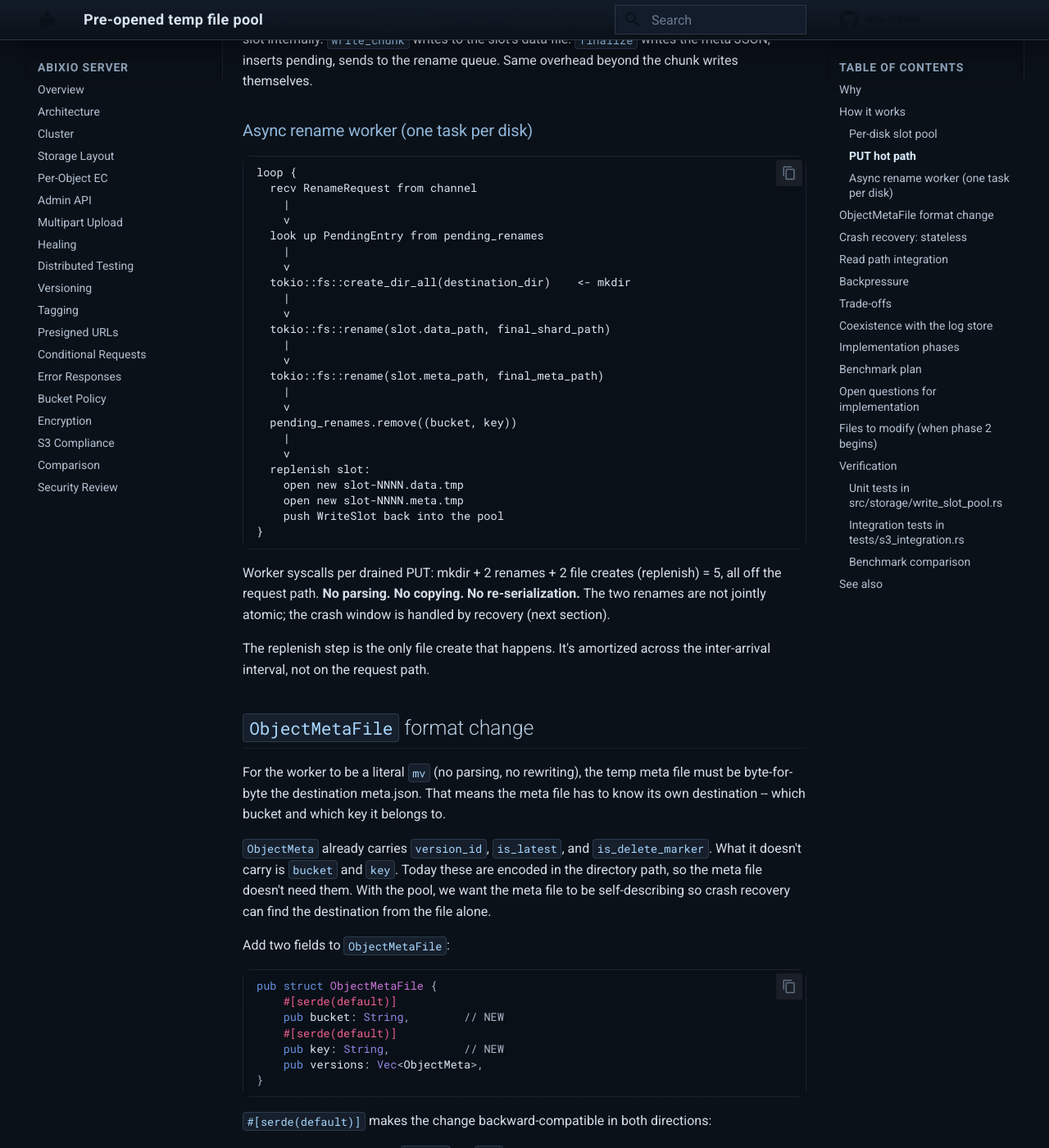
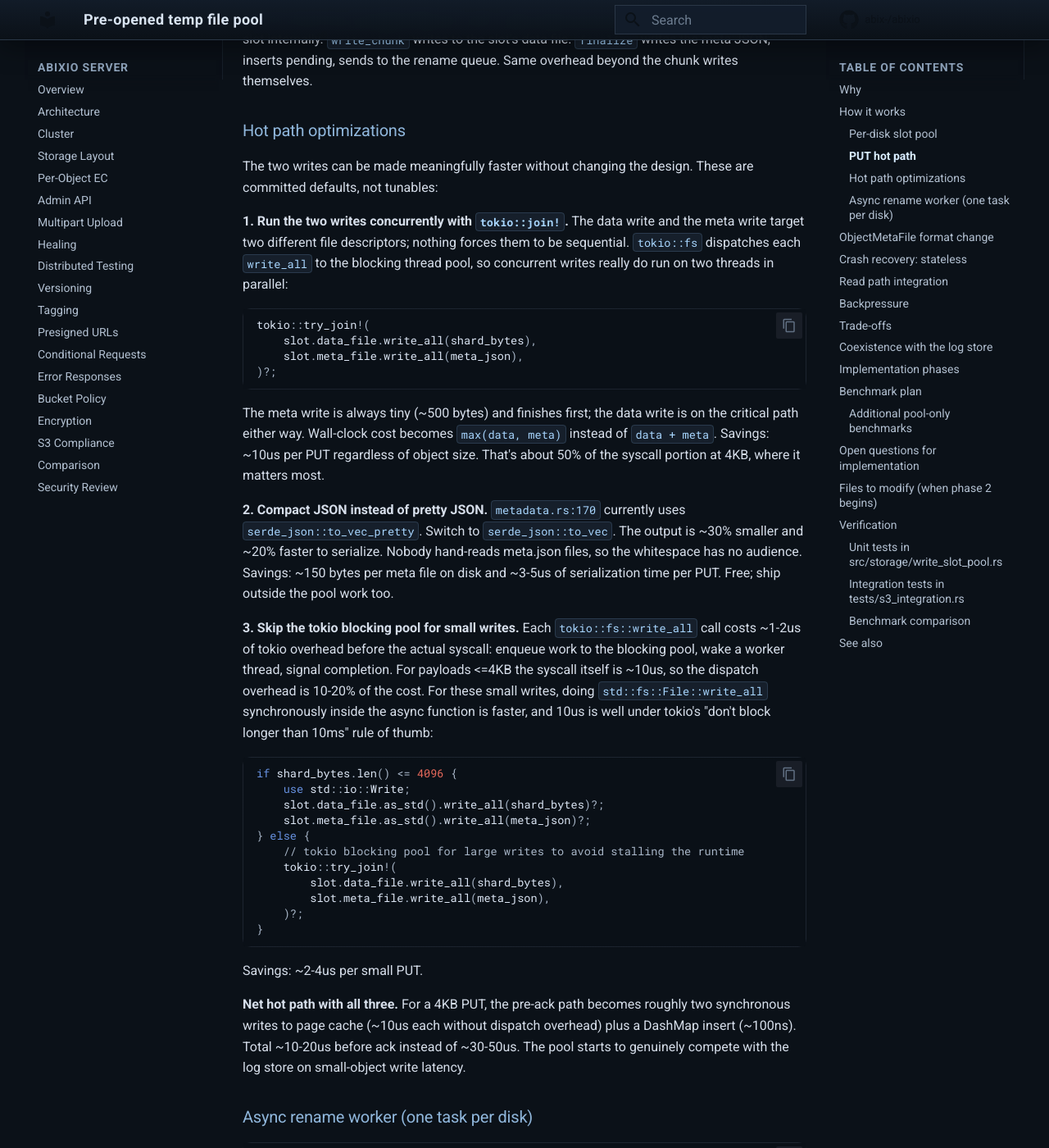
Before and after one commit to abix-/abixio, an MkDocs documentation site: the page built from docs/write-pool.md, in a window 1280 px wide and 1400 px high, scrolled down 2394 px. Shown: the whole window at 82% size. Built offline with MkDocs 1.6.1 and Material for MkDocs 9.7.7, drawn with Linux system fonts in a browser that asks for light colours; comment, search, counter and statistics services are not loaded; some of the changed text lies outside the part shown.

Commit message:
docs: pool hot-path optimizations (concurrent writes, compact json, sync small writes) and benchmark items for prealloc + faster json

````diff
--- a/docs/write-pool.md
+++ b/docs/write-pool.md
@@ -118,6 +118,69 @@ a writer that holds the slot internally. `write_chunk` writes to the
 slot's data file. `finalize` writes the meta JSON, inserts pending,
 sends to the rename queue. Same overhead beyond the chunk writes
 themselves.
+
+### Hot path optimizations
+
+The two writes can be made meaningfully faster without changing the
+design. These are committed defaults, not tunables:
+
+**1. Run the two writes concurrently with `tokio::join!`.** The data
+write and the meta write target two different file descriptors;
+nothing forces them to be sequential. `tokio::fs` dispatches each
+`write_all` to the blocking thread pool, so concurrent writes really
+do run on two threads in parallel:
+
+```rust
+tokio::try_join!(
+    slot.data_file.write_all(shard_bytes),
+    slot.meta_file.write_all(meta_json),
+)?;
+```
+
+The meta write is always tiny (~500 bytes) and finishes first; the
+data write is on the critical path either way. Wall-clock cost
+becomes `max(data, meta)` instead of `data + meta`. Savings: ~10us
+per PUT regardless of object size. That's about 50% of the syscall
+portion at 4KB, where it matters most.
+
+**2. Compact JSON instead of pretty JSON.** `metadata.rs:170`
+currently uses `serde_json::to_vec_pretty`. Switch to
+`serde_json::to_vec`. The output is ~30% smaller and ~20% faster to
+serialize. Nobody hand-reads meta.json files, so the whitespace has
+no audience. Savings: ~150 bytes per meta file on disk and ~3-5us
+of serialization time per PUT. Free; ship outside the pool work
+too.
+
+**3. Skip the tokio blocking pool for small writes.** Each
+`tokio::fs::write_all` call costs ~1-2us of tokio overhead before
+the actual syscall: enqueue work to the blocking pool, wake a
+worker thread, signal completion. For payloads <=4KB the syscall
+itself is ~10us, so the dispatch overhead is 10-20% of the cost.
+For these small writes, doing `std::fs::File::write_all`
+synchronously inside the async function is faster, and 10us is well
+under tokio's "don't block longer than 10ms" rule of thumb:
+
+```rust
+if shard_bytes.len() <= 4096 {
+    use std::io::Write;
+    slot.data_file.as_std().write_all(shard_bytes)?;
+    slot.meta_file.as_std().write_all(meta_json)?;
+} else {
+    // tokio blocking pool for large writes to avoid stalling the runtime
+    tokio::try_join!(
+        slot.data_file.write_all(shard_bytes),
+        slot.meta_file.write_all(meta_json),
+    )?;
+}
+```
+
+Savings: ~2-4us per small PUT.
+
+**Net hot path with all three.** For a 4KB PUT, the pre-ack path
+becomes roughly two synchronous writes to page cache (~10us each
+without dispatch overhead) plus a DashMap insert (~100ns). Total
+~10-20us before ack instead of ~30-50us. The pool starts to
+genuinely compete with the log store on small-object write latency.
 
 ### Async rename worker (one task per disk)
 
@@ -407,6 +470,44 @@ sizes, accept the small read regression for 4KB" or "pool for writes,
 keep the log store reads enabled for hot small objects." Benchmarks
 decide.
 
+### Additional pool-only benchmarks
+
+After the three-way tier comparison, run two more pool-only sweeps to
+quantify optimizations the design leaves on the table by default.
+These are tunables, not committed defaults.
+
+**Pre-allocation of slot data files.** When a slot's data file is
+created in `.abixio.sys/tmp/`, set its length to a max-expected size
+(1MB or 4MB) using `set_len`. This pre-allocates extents on the
+filesystem so the actual write doesn't have to allocate extents
+during the syscall. NTFS and ext4 both reward pre-allocated files:
+fewer extent allocations, fewer metadata updates, faster sequential
+writes.
+
+Trade-off:
+- Too small: large PUTs still extend the file, no win.
+- Too large: wastes space in `.abixio.sys/tmp/` while the slot is
+  unused.
+
+With 32 slots * 4MB = 128MB per disk reserved. Tunable. Measure
+4KB / 64KB / 1MB / 10MB PUT latency with and without pre-allocation
+at 1MB and 4MB sizes. Decision: enable pre-allocation if it shows
+>=10% improvement at any common size, otherwise leave it off.
+
+**Faster JSON serializer.** `serde_json` serializes a ~500-byte
+`ObjectMetaFile` in ~5-10us. `simd-json` and `sonic-rs` are 2-3x
+faster on the same workload. The destination meta.json must remain
+valid JSON (so any drop-in serializer is fine), and the temp meta
+file uses the same format.
+
+Trade-off: extra dependency, additional binary size, may not work
+on all targets (simd-json requires SSE4.2/AVX2 detection at runtime).
+
+Add behind a `feature = "fast-json"` cargo flag. Measure 4KB and
+64KB PUT latency with and without. Decision: enable by default if
+it shows >=5us improvement on the small-PUT path, otherwise leave
+as opt-in.
+
 ## Open questions for implementation
 
 - **Pool depth default.** Recommended 32 per disk. Tunable via config.
@@ -416,9 +517,14 @@ decide.
   the destination already exists from a half-completed crash.
 - **fsync.** Default no, matching the log store and write cache.
   Document the power-loss trade-off.
-- **Pre-allocation (fallocate / SetEndOfFile).** First version skips
-  it. If benchmarks show extent fragmentation matters at 1GB, add
-  a pre-allocation pass at slot creation.
+- **Pre-allocation (fallocate / SetEndOfFile).** Default off in the
+  first version. Quantified by the "additional pool-only benchmarks"
+  section above; flip the default if it shows >=10% improvement at
+  any common size.
+- **Faster JSON serializer.** simd-json or sonic-rs behind a
+  `feature = "fast-json"` flag. Quantified by the same benchmark
+  section. Flip the default if it shows >=5us improvement on small
+  PUTs.
 
 ## Files to modify (when phase 2 begins)
 
````
